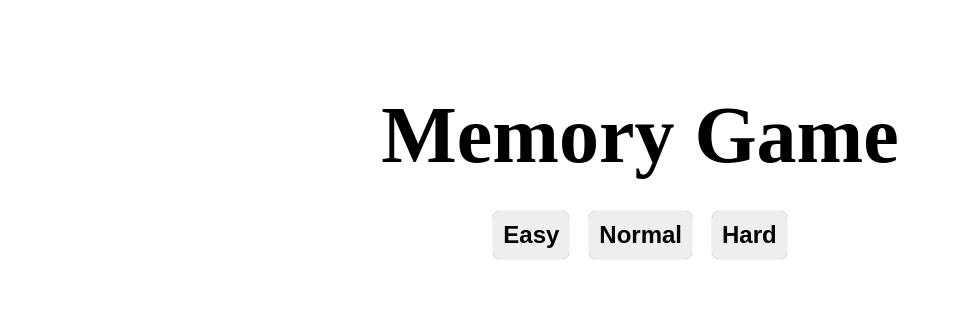
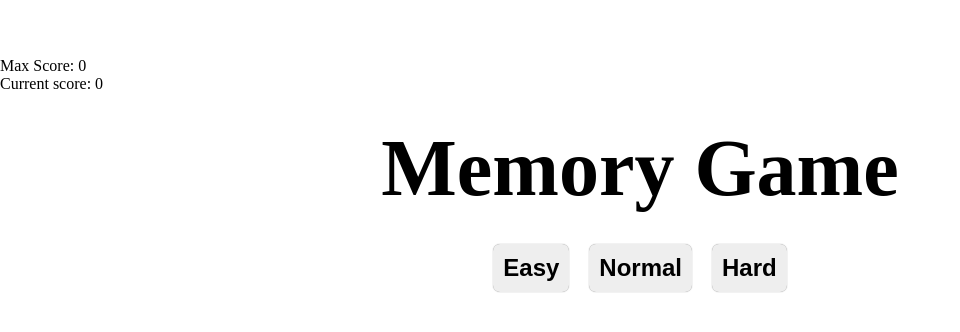
Before and after one commit to LukBlan/memory-card-game, a React (Vite) app: page / in a window 1280 px wide. Shown: the part 226-558 px from the top of the page, without its empty margins (0-960 px from the left). Built offline with nearby package versions, Linux system fonts and the light colour scheme.

Commit message:
Add change score location to main screen

```diff
--- a/src/components/App.jsx
+++ b/src/components/App.jsx
@@ -1,12 +1,30 @@
 import {Game} from "./Game.jsx";
+import {ScoreBoard} from "./ScoreBoard.jsx";
+import {useState} from "react";
 
 function App() {
+  const [scoreObject, setScoreObject] = useState({score: 0, maxScore: 0})
+  const score = scoreObject.score
+
+  function changeScore() {
+    const newScore = score + 1;
+    const updateMaxScore = score > scoreObject.maxScore;
+    const newObject = {...scoreObject, score: newScore}
+
+    if (updateMaxScore) {
+      newObject.maxScore = newScore
+    }
+
+    setScoreObject(newObject)
+  }
+
   return (
     <>
+      <ScoreBoard scoreObject={scoreObject}/>
       <header>
         <h1>Memory Game</h1>
       </header>
-      <Game />
+      <Game score={score} onScoreChange={changeScore}/>
     </>
   )
 }
--- a/src/components/Game.jsx
+++ b/src/components/Game.jsx
@@ -8,16 +8,19 @@ const difficulties = [
   { name: "Hard", cards: 5 },
 ]
 
-function Game() {
+function Game({onScoreChange, score}) {
   const [currentDifficulty, setCurrentDifficulty] = useState(null)
   const changeCurrentDifficulty = (difficulty) => () => setCurrentDifficulty(difficulty)
-
   const userChooseDifficulty = currentDifficulty !== null
 
   return (
     <>
       {userChooseDifficulty ?
-      <GameScreen onGameOver={changeCurrentDifficulty} difficulty={currentDifficulty} /> :
+      <GameScreen score={score}
+                  onScoreChange={onScoreChange}
+                  onGameOver={changeCurrentDifficulty}
+                  difficulty={currentDifficulty} />
+        :
       <StartScreen difficulties={difficulties} onDifficultyChange={changeCurrentDifficulty} />}
     </>
   )
--- a/src/components/GameScreen.jsx
+++ b/src/components/GameScreen.jsx
@@ -2,10 +2,10 @@ import { useEffect, useState } from "react";
 import { fetchAllPokemons } from "../domain/pokemons.js";
 import {PokemonCard} from "./PokemonCard.jsx";
 import {GameOverScreen} from "./GameOverScreen.jsx";
+import {ScoreBoard} from "./ScoreBoard.jsx";
 
-function GameScreen({ difficulty, onGameOver }) {
+function GameScreen({ difficulty, onGameOver, onScoreChange, score }) {
   const [playerLose, setPlayerLose] = useState(false)
-  const [score, setScore] = useState(0)
   const [pokemons, setPokemons] = useState([])
   const [selectedPokemons, setSelectedPokemons] = useState([])
 
@@ -16,7 +16,7 @@ function GameScreen({ difficulty, onGameOver }) {
       setPlayerLose(true)
     } else {
       setSelectedPokemons([...selectedPokemons, pokemonName])
-      setScore(score + 1)
+      onScoreChange()
     }
   }
 
@@ -30,8 +30,6 @@ function GameScreen({ difficulty, onGameOver }) {
       {
         playerLose ? <GameOverScreen onRetry={changePlayerLose} onReturnToMainScreen={onGameOver(null)}/> :
           <>
-            <p>Player score {score}</p>
-
             <ul className="pokemons-card-list">
               {pokemons.map(pokemon =>  <PokemonCard key={pokemon.name} onClick={selectPokemon} pokemon={pokemon}/> ) }
             </ul>
--- /dev/null
+++ b/src/components/ScoreBoard.jsx
@@ -0,0 +1,15 @@
+function ScoreBoard({scoreObject}) {
+  return (
+    <div className="score-board">
+      <p className="score-board-text">
+        Max Score: {scoreObject.maxScore}
+      </p>
+      <p className="score-board-text">
+        Current score: {scoreObject.score}
+      </p>
+    </div>
+  )
+
+}
+
+export {ScoreBoard}
```
